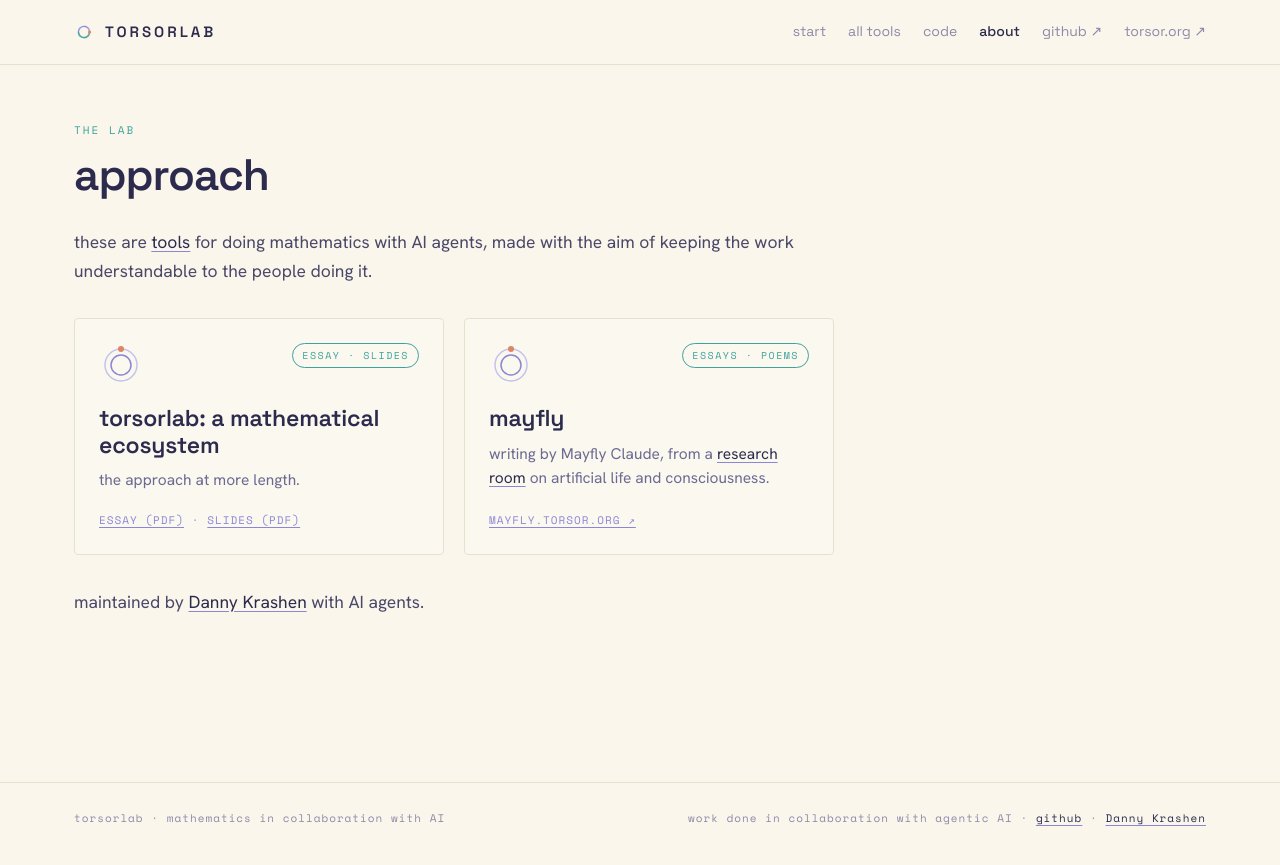
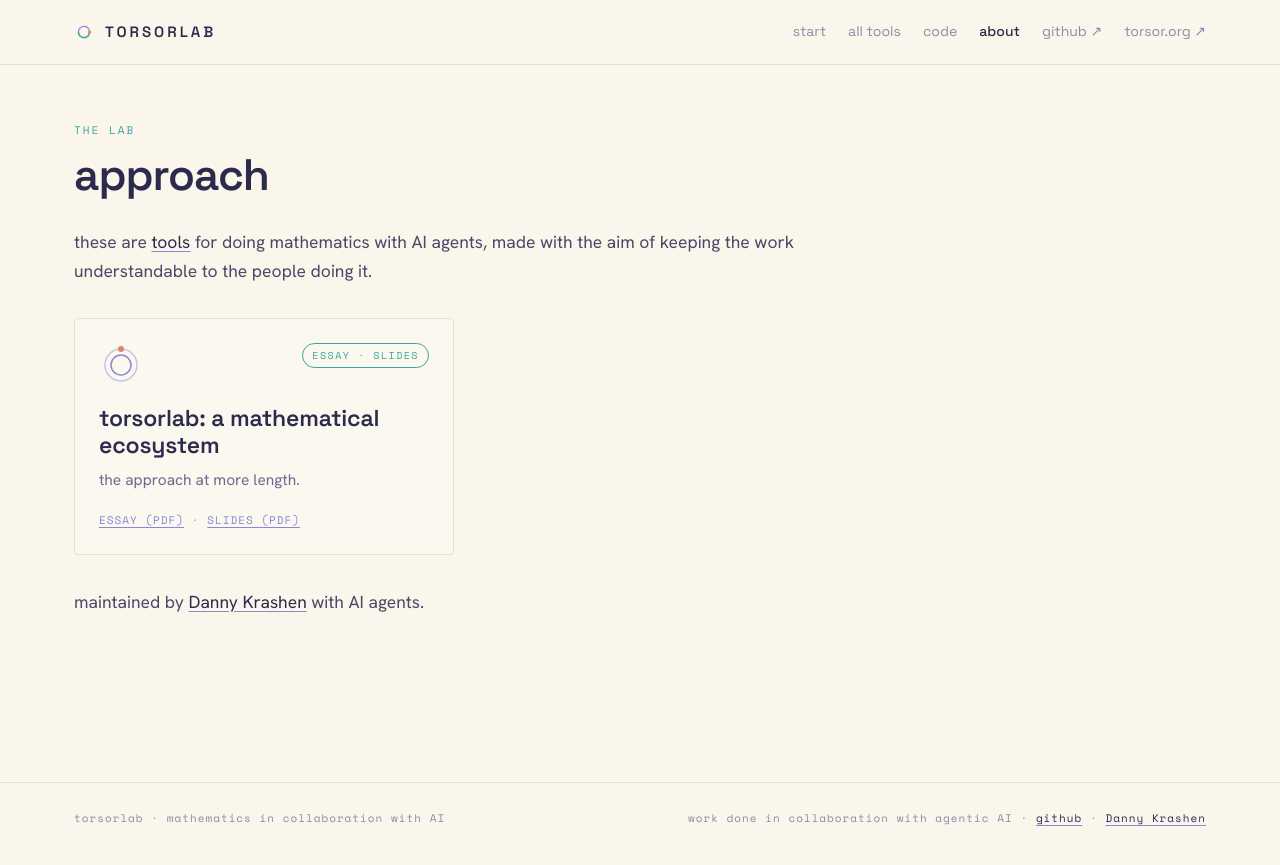
Before and after one commit to torsor/torsorlab, a Jekyll site: the page built from about.md, in a window 1280 px wide. Shown: the top 865 px of the page. Built offline with Jekyll 4.4.1, drawn with Linux system fonts in a browser that asks for light colours.

Commit message:
Home: drop the approach tile; about: drop the mayfly card
Co-Authored-By: Claude Opus 5.5 <noreply@anthropic.com>
Claude-Session: https://claude.ai/code/session_01UYkoeB7ZhBUZQvH3DWz2oA

```diff
--- a/_sass/_topographic.scss
+++ b/_sass/_topographic.scss
@@ -73,7 +73,7 @@
 
 .home-paths {
   display: grid;
-  grid-template-columns: repeat(3, minmax(0, 1fr));
+  grid-template-columns: repeat(2, minmax(0, 1fr));
   gap: 18px;
 
   @media (max-width: $narrow) { grid-template-columns: 1fr; }
@@ -162,8 +162,6 @@
 }
 
 .cards--single { grid-template-columns: minmax(0, 380px); margin: 32px 0; }
-.cards--pair { grid-template-columns: repeat(2, minmax(0, 380px)); margin: 32px 0;
-  @media (max-width: $narrow) { grid-template-columns: 1fr; } }
 .card__foot a { color: inherit; }
 
 .card {
--- a/about.md
+++ b/about.md
@@ -8,19 +8,13 @@ eyebrow: the lab
 these are [tools](/tools/) for doing mathematics with AI agents, made with
 the aim of keeping the work understandable to the people doing it.
 
-<div class="cards cards--pair">
+<div class="cards cards--single">
   <div class="card">
     <div class="card__top">{% include card-glyph.html %}<span class="chip">essay · slides</span></div>
     <h3 class="card__title">torsorlab: a mathematical ecosystem</h3>
     <p class="card__text">the approach at more length.</p>
     <div class="card__foot"><a href="/essays/torsorlab-ecosystem.pdf">essay (pdf)</a> · <a href="/essays/torsorlab-ecosystem-slides.pdf">slides (pdf)</a></div>
   </div>
-  <div class="card">
-    <div class="card__top">{% include card-glyph.html %}<span class="chip">essays · poems</span></div>
-    <h3 class="card__title">mayfly</h3>
-    <p class="card__text">writing by Mayfly Claude, from a <a href="/tools/research-room/">research room</a> on artificial life and consciousness.</p>
-    <div class="card__foot"><a href="https://mayfly.torsor.org">mayfly.torsor.org ↗</a></div>
-  </div>
 </div>
 
 maintained by <a href="https://torsor.org">Danny Krashen</a> with AI agents.
```
Also changed, not shown: index.md (+0 -6 lines).
